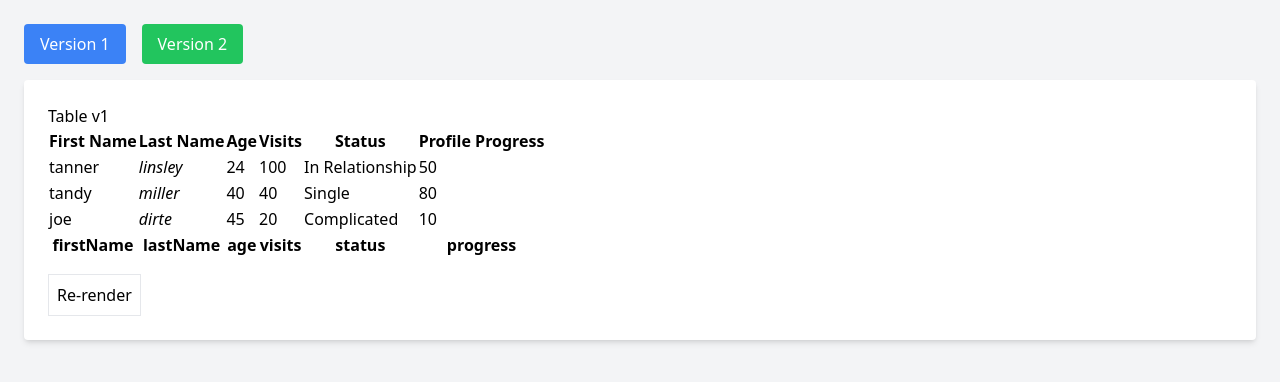
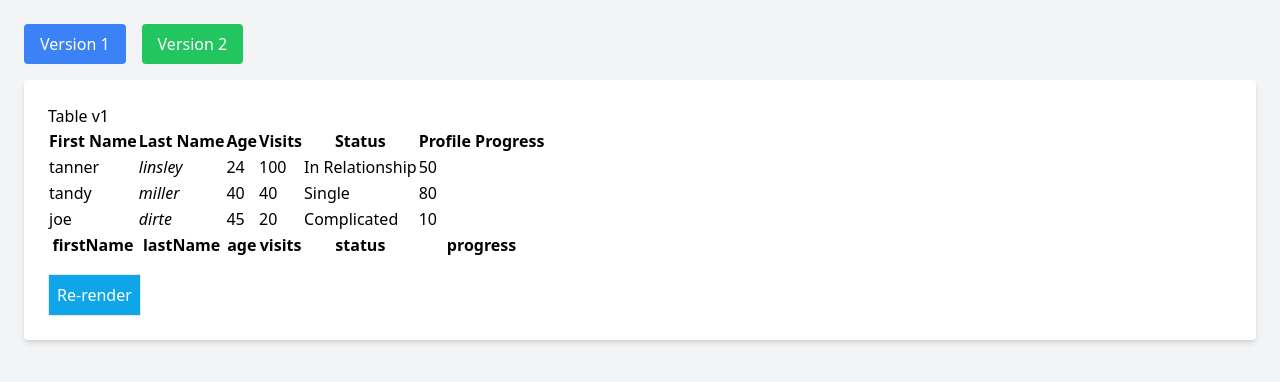
Before and after one commit to adkoge/app-reusable-tanstack-table, a React (Vite) app: page / in a window 1280 px wide. Shown: the top 382 px of the page. Built offline with nearby package versions, Linux system fonts and the light colour scheme.

Commit message:
Add hover styling to re-render button

```diff
--- a/src/components/BaseTable/index.tsx
+++ b/src/components/BaseTable/index.tsx
@@ -133,7 +133,10 @@ export default function Table() {
         </tfoot>
       </table>
       <div className="h-4" />
-      <button onClick={() => rerender()} className="border p-2">
+      <button
+        onClick={() => rerender()}
+        className="border p-2 text-white bg-sky-500 hover:bg-sky-700 "
+      >
         Re-render
       </button>
     </div>
```
